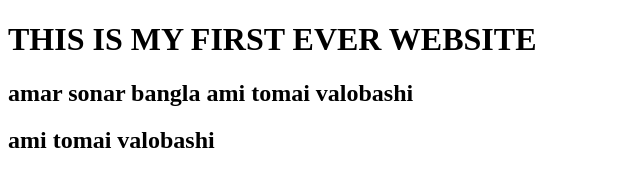
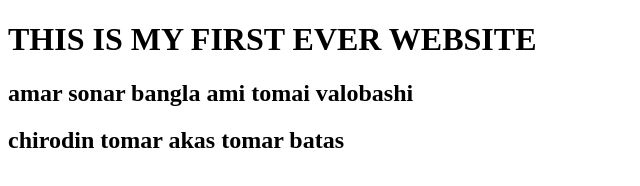
Before and after one commit to gajiul-dev5/my-first-website, a plain HTML site: page index.html in a window 1280 px wide. Shown: the whole page, without its empty margins (0-640 px from the left). Drawn offline with Linux system fonts and the light colour scheme.

Commit message:
Update index.html

```diff
--- a/index.html
+++ b/index.html
@@ -8,7 +8,7 @@
 <body>
   <h1>THIS IS MY FIRST EVER WEBSITE </h1>
   <h2>amar sonar bangla ami tomai valobashi</h2>
-  <h2>ami tomai valobashi</h2>
+  <h2>chirodin tomar akas tomar batas</h2>
 
 </body>
 </html>
```
